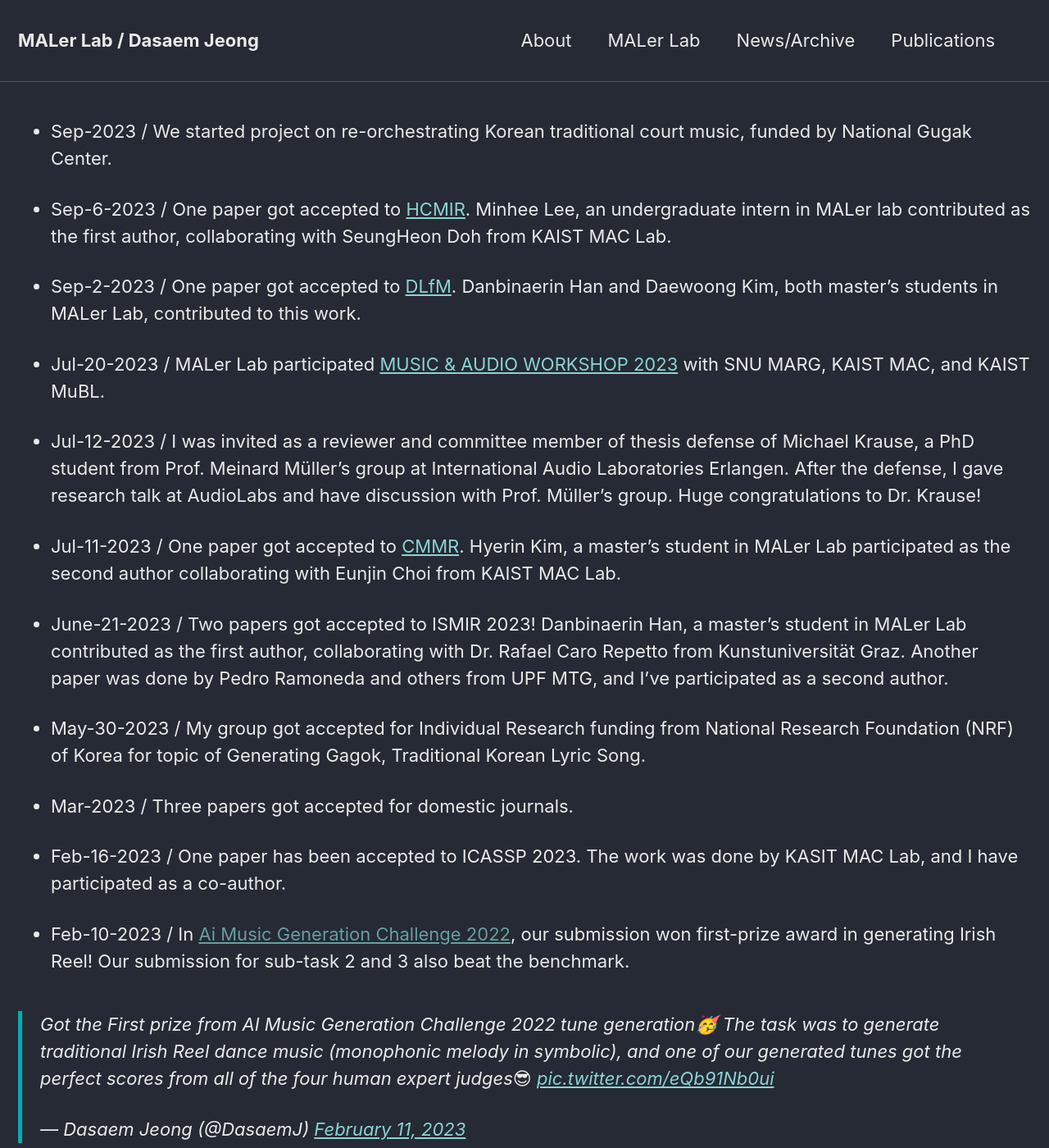
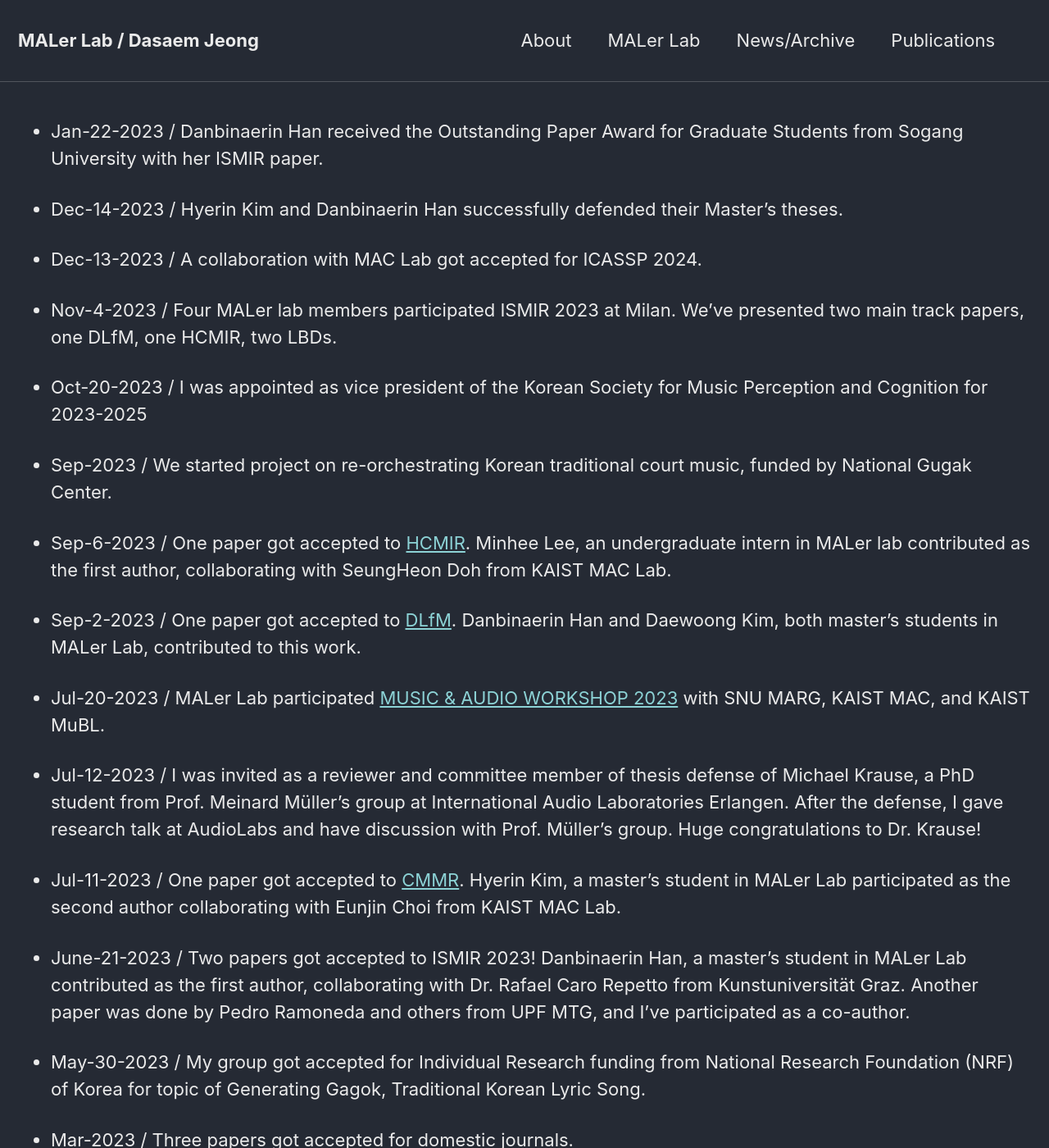
Before and after one commit to jdasam/jdasam.github.io, a Jekyll site: the page built from archive.md, in a window 1280 px wide and 1400 px high. Shown: the whole window at 82% size. Built offline with Jekyll 4.4.1, drawn with Linux system fonts in a browser that asks for light colours; comment, search, counter and statistics services are not loaded.

Commit message:
Update archive.md

```diff
--- a/archive.md
+++ b/archive.md
@@ -3,6 +3,16 @@ layout: splash
 title: News / Archive
 permalink: /archive/
 ---
+* Jan-22-2023 / Danbinaerin Han received the Outstanding Paper Award for Graduate Students from Sogang University with her ISMIR paper.
+
+* Dec-14-2023 / Hyerin Kim and Danbinaerin Han successfully defended their Master's theses.
+
+* Dec-13-2023 / A collaboration with MAC Lab got accepted for ICASSP 2024.
+
+* Nov-4-2023 / Four MALer lab members participated ISMIR 2023 at Milan. We've presented two main track papers, one DLfM, one HCMIR, two LBDs.
+
+* Oct-20-2023 / I was appointed as vice president of the Korean Society for Music Perception and Cognition for 2023-2025
+
 * Sep-2023 / We started project on re-orchestrating Korean traditional court music, funded by National Gugak Center.
 
 * Sep-6-2023 / One paper got accepted to [HCMIR](https://sites.google.com/view/hcmir23/). Minhee Lee, an undergraduate intern in MALer lab contributed as the first author, collaborating with SeungHeon Doh from KAIST MAC Lab.
@@ -15,7 +25,7 @@ permalink: /archive/
 
 * Jul-11-2023 / One paper got accepted to [CMMR](https://cmmr2023.gttm.jp/). Hyerin Kim, a master's student in MALer Lab participated as the second author collaborating with Eunjin Choi from KAIST MAC Lab.
 
-* June-21-2023 / Two papers got accepted to ISMIR 2023! Danbinaerin Han, a master's student in MALer Lab contributed as the first author, collaborating with Dr. Rafael Caro Repetto from Kunstuniversität Graz. Another paper was done by Pedro Ramoneda and others from UPF MTG, and I've participated as a second author.
+* June-21-2023 / Two papers got accepted to ISMIR 2023! Danbinaerin Han, a master's student in MALer Lab contributed as the first author, collaborating with Dr. Rafael Caro Repetto from Kunstuniversität Graz. Another paper was done by Pedro Ramoneda and others from UPF MTG, and I've participated as a co-author.
 
 * May-30-2023 / My group got accepted for Individual Research funding from National Research Foundation (NRF) of Korea for topic of Generating Gagok, Traditional Korean Lyric Song.
 
@@ -27,7 +37,7 @@ permalink: /archive/
 <blockquote class="twitter-tweet"><p lang="en" dir="ltr">Got the First prize from AI Music Generation Challenge 2022 tune generation🥳 The task was to generate traditional Irish Reel dance music (monophonic melody in symbolic), and one of our generated tunes got the perfect scores from all of the four human expert judges😎 <a href="https://t.co/eQb91Nb0ui">pic.twitter.com/eQb91Nb0ui</a></p>&mdash; Dasaem Jeong (@DasaemJ) <a href="https://twitter.com/DasaemJ/status/1624393341529128961?ref_src=twsrc%5Etfw">February 11, 2023</a></blockquote> <script async src="https://platform.twitter.com/widgets.js" charset="utf-8"></script>
 
 * Feb-3-2023 / Jiin An, an intern at MALer Lab, has won excellence award in HCI Korea 2023 Creative Award track. The work had been started as a term project of AAT3020, Natural Language Processing course given by Dasaem Jeong.
-  <img src="{{ site.url }}{{ site.baseurl }}/assets/images/creativity_award.jpg" style="width:40%" align="center">
+  <!-- <img src="{{ site.url }}{{ site.baseurl }}/assets/images/creativity_award.jpg" style="width:40%" align="center"> -->
 
 
 
@@ -35,8 +45,8 @@ permalink: /archive/
 
 * Dec 2022 / MALer Lab participated ISMIR 2023. Danbinaerin Han, a Master's student, performed Fantastic AI Sinawi with 해금Haegeum during the Music Program. Total seven people participated from Sogang University, which was the largest group among entire East Asia!
 
-  <img src="{{ site.url }}{{ site.baseurl }}/assets/images/ismir_members.JPG" style="width:40%" align="center">
-    <img src="{{ site.url }}{{ site.baseurl }}/assets/images/sinawi.jpg" style="width:37%" align="center">
+  <img src="{{ site.url <!-- }}{{ site.baseurl }}/assets/images/ismir_members.JPG" style="width:40%" align="center">
+    <img src="{{ site.url }}{{ site.baseurl }}/assets/images/sinawi.jpg" style="width:37%" align="center"> -->
 
 
 * June-30-2022 / One paper got accepted for ACM Multimedia as a second author. It was joint research with Pedro Ramoneda, Marius Miron, and Xavier Serra from Music Technology Group, Universitat Pompeu Fabra, and Eita Nakamura from Kyoto University.
@@ -47,27 +57,27 @@ permalink: /archive/
 
 * Feb-25-2022 / I was invited to [Dagstuhl Semniar 22082 "Deep Learning and Knowledge Integration for Music Audio Analysis"](https://www.dagstuhl.de/no_cache/en/program/calendar/semhp/?semnr=22082). It was a absolutely fantastic experience to spend a full week to discuss and playing music with these inspiring and humorous colleagues.
 
-  <img src="{{ site.url }}{{ site.baseurl }}/assets/images/dagstuhl.jpg" style="width:50%" align="center">
+  <!-- <img src="{{ site.url }}{{ site.baseurl }}/assets/images/dagstuhl.jpg" style="width:50%" align="center"> -->
 
 
 * Jan-7-2022 / It was a great honor for VirtuosoNet to participate a recital of a world-renowned soprano, Sumi Jo at KAIST. VirtuosoNet performed Turkish March arranged by Volodos and accompanied Sumi Jo for "I Could Have Danced All Night". The score of accompaniment part was transcribed by Hyerin Kim, and Dasaem programmed VirtuosoNet and generated the performances with post-processing for tempo adjustment.
-	+ <iframe width="560" height="315" src="https://www.youtube.com/embed/EUcP9t7UISA" title="YouTube video player" frameborder="0" allow="accelerometer; autoplay; clipboard-write; encrypted-media; gyroscope; picture-in-picture" allowfullscreen></iframe>
+	<!-- + <iframe width="560" height="315" src="https://www.youtube.com/embed/EUcP9t7UISA" title="YouTube video player" frameborder="0" allow="accelerometer; autoplay; clipboard-write; encrypted-media; gyroscope; picture-in-picture" allowfullscreen></iframe> -->
 
 * Oct-29-2021 / Our AI Pianist VirtuosoNet participated in a media art exhibition by NohLab. The exhibition was held for Reopen of Atatürk Cultural Center, which is one of the icon of Istanbul.
 
-  <img src="{{ site.url }}{{ site.baseurl }}/assets/images/nohlab.jpg" style="width:50%" align="center">
+  <!-- <img src="{{ site.url }}{{ site.baseurl }}/assets/images/nohlab.jpg" style="width:50%" align="center"> -->
 
 * Sep-2-2021 / I gave a seminar for LG AI Research with a title of "Modeling Expressive Performance with Deep Learning"
 
 * Sep-1-2021 / I've been appointed as an assistant professor at the [Department of Art & Technology at Sogang University](http://creative.sogang.ac.kr/), Seoul. Founded in 2011, Dept of Art & Technology is one of the leading programs for interdisciplinary studies in arts and technologies in South Korea.
 
 * Jul-26-2021 /  Our AI Pianist, VirtuosoNet, performed a piano concerto '3-dimensional Chopin' composed by Hana Ryou accompanied by Gimpo Philharmonic Orchestra. I made and post-processed the performance and also control the performance so that the piano could be synchronized with the orchestra.
-	+ <iframe width="560" height="315" src="https://www.youtube.com/embed/dfn-CwMYxjA" title="YouTube video player" frameborder="0" allow="accelerometer; autoplay; clipboard-write; encrypted-media; gyroscope; picture-in-picture" allowfullscreen></iframe>
+	<!-- + <iframe width="560" height="315" src="https://www.youtube.com/embed/dfn-CwMYxjA" title="YouTube video player" frameborder="0" allow="accelerometer; autoplay; clipboard-write; encrypted-media; gyroscope; picture-in-picture" allowfullscreen></iframe> -->
 
 <!-- * Mar-16-2021 / I gave a seminar for AI Convergence Research Center of Inha University with a title of "Can AI Understand Music?".   -->
 
 * Feb-16-2021 / Our AI Pianist, VirtuosoNet, had a duet piano performance with pianist Jong Hwa Park in the ceremony of the 50th anniversary of KAIST. I've improved VirtuosoNet to generate better performance and also implemented the 3D visualization on the background.
-	+ <iframe width="560" height="315" src="https://www.youtube.com/embed/AmGv10NizKo" frameborder="0" allow="accelerometer; autoplay; clipboard-write; encrypted-media; gyroscope; picture-in-picture" allowfullscreen></iframe>
+	<!-- + <iframe width="560" height="315" src="https://www.youtube.com/embed/AmGv10NizKo" frameborder="0" allow="accelerometer; autoplay; clipboard-write; encrypted-media; gyroscope; picture-in-picture" allowfullscreen></iframe> -->
 
 <!-- * Feb-16-2021 / I participated in Artificial Humanity, a concert directed by composer Hana Ryu. My role was to generate piano performances with VirtuosoNet for newly-composed pieces named "AlphaGo" and "바다가", and music-based video with TräumerAI for "바다가". I've labeled new data pair for TräumerAI to generate images of sea and ocean. The concert was given online due to COVID-19.
 
```
